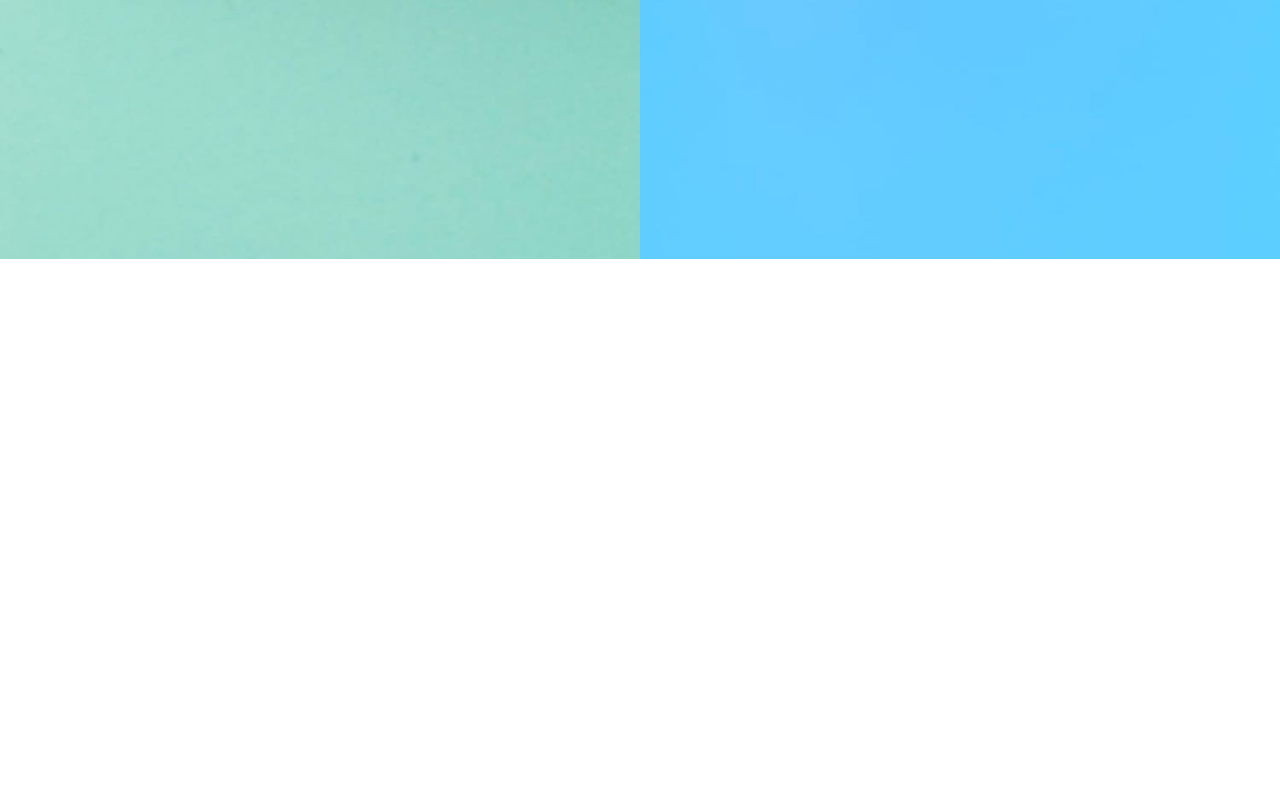
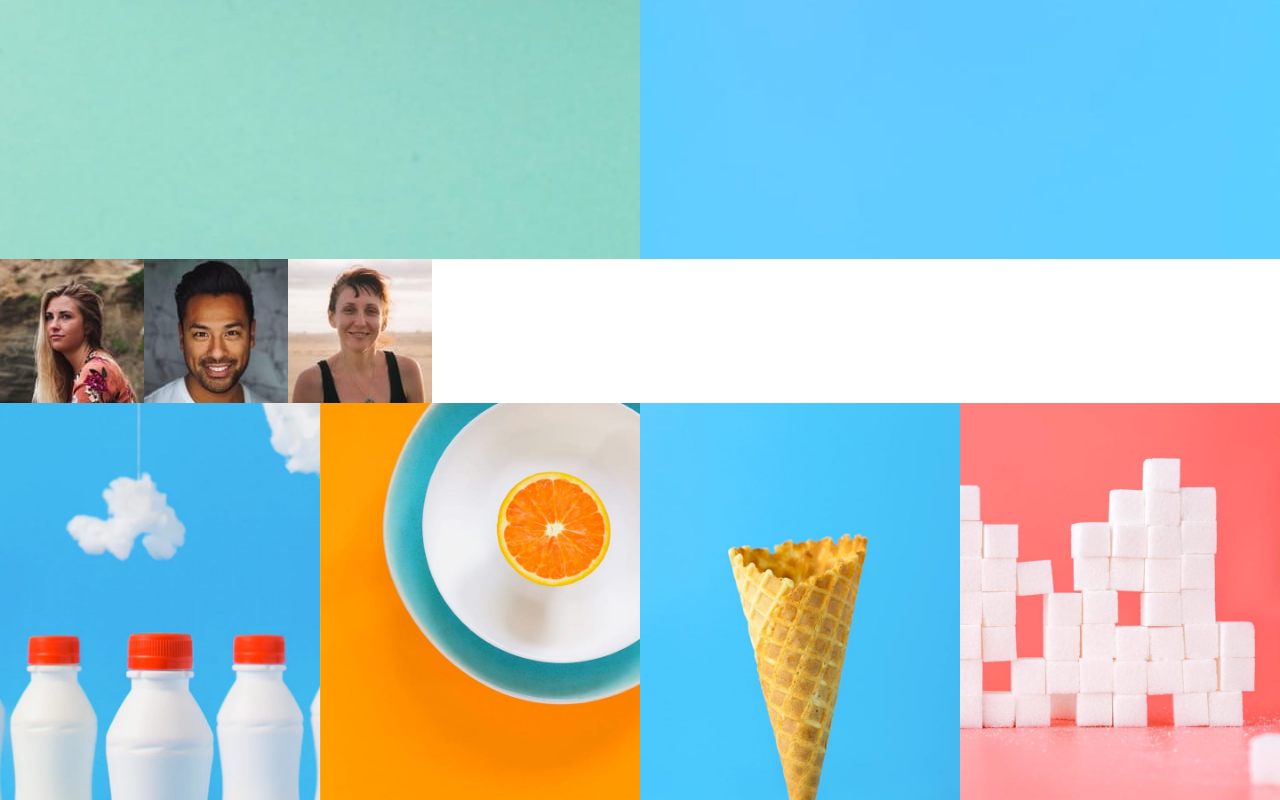
Before and after one commit to ajaythapliyal/sunnyside-agency-landing-page, a plain HTML site: page index.html in a window 1280 px wide. Shown: the part 2549-3349 px from the top of the page. Before the commit the page ends 2808 px from the top, so only its background shows below. Drawn offline with Linux system fonts and the light colour scheme.

Commit message:
some progress

```diff
--- a/index.html
+++ b/index.html
@@ -31,6 +31,27 @@
     <img src="./images/mobile/image-photography.jpg"
     srcset="./images/desktop/image-photography.jpg 720w,
     ./images/mobile/image-photography.jpg 750w">
+    <div class="grid-full-width testimonials">
+      <img src="./images/image-emily.jpg">
+      <img src="./images/image-thomas.jpg">
+      <img src="./images/image-jennie.jpg">
+    </div>
+    <div class="d-flex">
+      <img class="width-50" src="./images/mobile/image-gallery-milkbottles.jpg"
+      srcset="./images/desktop/image-gallery-milkbottles.jpg 720w,
+      ./images/mobile/image-gallery-milkbottles.jpg 376w">
+      <img class="width-50" src="./images/mobile/image-gallery-orange.jpg"
+      srcset="./images/desktop/image-gallery-orange.jpg 720w,
+      ./images/mobile/image-gallery-orange.jpg 376w">
+    </div>
+    <div class="d-flex">
+      <img class="width-50" src="./images/mobile/image-gallery-cone.jpg"
+      srcset="./images/desktop/image-gallery-cone.jpg 720w,
+      ./images/mobile/image-gallery-cone.jpg 376w">
+      <img class="width-50" src="./images/mobile/image-gallery-sugar-cubes.jpg"
+      srcset="./images/desktop/image-gallery-sugarcubes.jpg 720w,
+      ./images/mobile/image-gallery-sugar-cubes.jpg 376w">
+    </div>
   </main>
   <!-- About
   Services
--- a/styles.css
+++ b/styles.css
@@ -36,3 +36,15 @@ img{
 .transform img{
     min-width: 300px;
 }
+
+.testimonials{
+    display: flex;
+}
+
+.d-flex{
+    display: flex;
+}
+
+.width-50{
+    width: 50%;
+}
```
Lines whose indentation alone changed are shown as unchanged.
